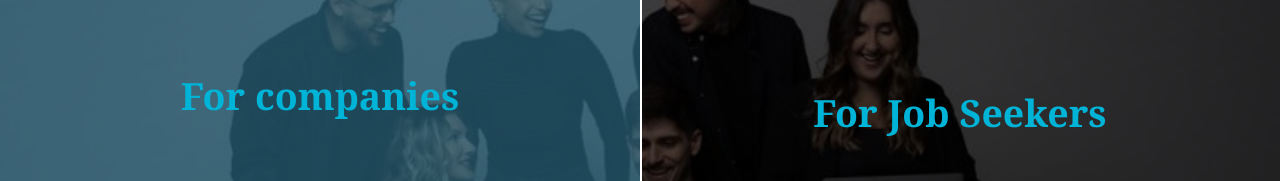
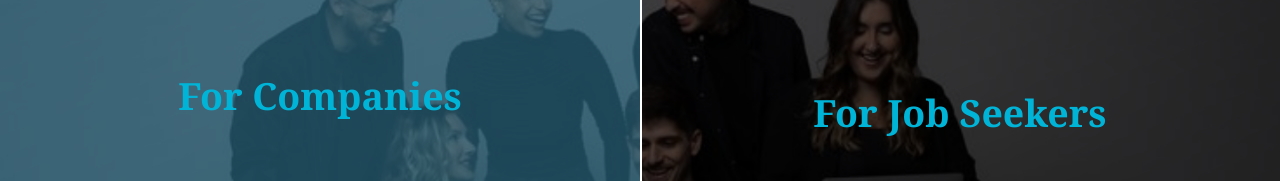
Before and after one commit to KushaRa/InternX_Front, a React (Create React App) app in the folder skillsync/: page /selectuser in a window 1280 px wide. Shown: the part 159-340 px from the top of the page. Built offline with nearby package versions, Linux system fonts and the light colour scheme; no server answers.

Commit message:
change some css

```diff
--- a/skillsync/src/Pages/selectUser/SelectUser.js
+++ b/skillsync/src/Pages/selectUser/SelectUser.js
@@ -7,7 +7,7 @@ const SelectUser = () => {
     <div className="select-user">
           <div className="select-user-content">
         <div className="job-seekers">
-          <h2>For companies</h2>
+          <h2>For Companies</h2>
           <p>Find valuable hands-on experience to boost your career.</p>
          <button className="login-buttonSC"><Link to="/createacc">Sign up</Link></button>
           <p>
```
